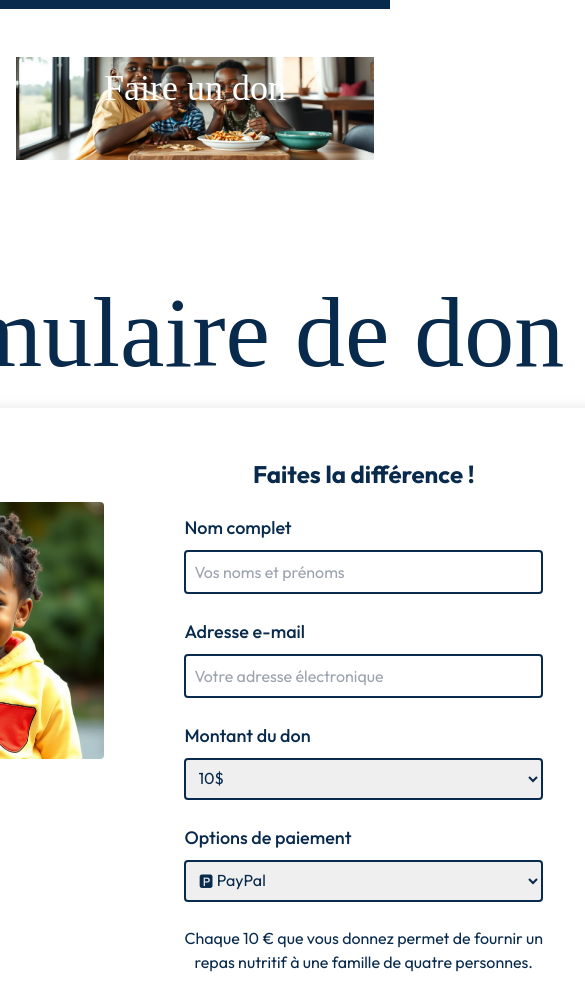
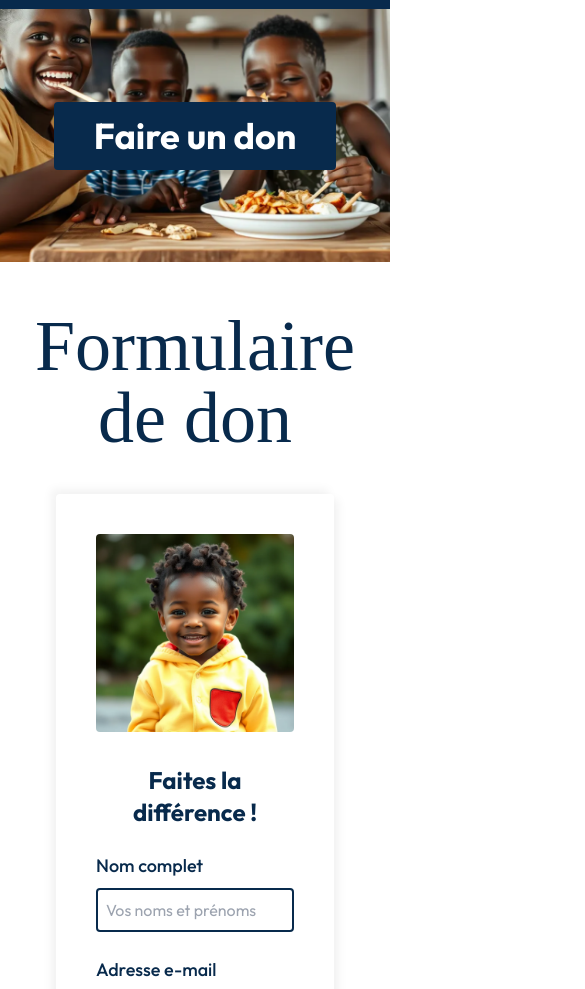
Before and after one commit to KillerBee242/Charity_Hub, a website: page dons/dons.html in a window 390 px wide. Shown: the part 111-1100 px from the top of the page, 585 px wide, since content can reach past the window. Drawn offline with nearby package versions, Linux system fonts and the light colour scheme; a web font is replaced by a local one.

Commit message:
Responsivité

```diff
--- a/dons/dons.css
+++ b/dons/dons.css
@@ -2,7 +2,7 @@ body, footer {
     font-family: outfit;
 }
 
-h1, h2 {
+h2 {
     font-family: Jomhuria;
 }
 #box {
--- a/dons/dons.html
+++ b/dons/dons.html
@@ -38,41 +38,55 @@
         </nav>
 
         <!-- Hero -->
-        <section class="relative">
-            <div class="container mx-auto px-4 py-12">
-                <div class="relative">
-                    <img src="/dons/images/hero_dons.png" alt="dons" class="w-full h-auto object-cover">
+        <section class="relative m-0">
+            <div class="container mx-auto">
+                <div class="relative h-[30vh] sm:h-[30vh] md:h-[40vh] lg:h-[50vh]">
+                    <img
+                        src="/dons/images/hero_dons.png"
+                        alt="dons"
+                        class="w-full h-full object-cover">
                     <div class="absolute inset-0 flex items-center justify-center">
-                        <h1 class="bg-[#082A4C] text-white text-center text-4xl px-20 rounded sm:text-5xl md:text-6xl lg:text-7xl">
-                            <span class="block mb-[-70px] mt-[-40px]">Faire un don</span>
+                        <h1 class="bg-[#082A4C] text-white text-center rounded block px-10 py-4 font-bold text-4xl sm:text-2xl md:text-6xl lg:text-10xl leading-none">
+                            Faire un don
                         </h1>
                     </div>
                 </div>
             </div>
         </section>
 
-        <section class="mt-[50px] mb-[150px] flex justify-center">
-            <div class="">
-                <h2 class="text-[#082A4C] text-center text-[100px] rounded">Formulaire de don</h2>
+        <section class="mt-12 mb-24">
+            <div class="container mx-auto px-4">
+                <h2 class="text-[#082A4C] mb-8 text-center text-7xl sm:text-7xl md:text-9xl lg:text-12xl leading-none">
+                    Formulaire de don
+                </h2>
                 <!-- Form -->
-                <div id="box" class="px-[100px] py-[50px] mx-[100px] flex justify-center items-center rounded">
-                    <div id="picture" class="size-[500px] mr-20">
-                        <img src="/dons/images/don_image.webp" alt="image" class="rounded">
+                <div id="box" class="m-10 p-10 md:p-12 flex flex-col md:flex-row gap-8 md:gap-16 justify-center items-center rounded">
+                    <div id="picture" class="md:w-1/2">
+                        <img
+                            src="/dons/images/don_image.webp"
+                            alt="image"
+                            class="rounded w-full h-auto object-cover">
                     </div>
-                    <div class="text-[#082A4C] space-y-6 w-fit">
+                    <div class="text-[#082A4C] space-y-6 md:w-1/2">
                         <h3 class="text-2xl font-bold text-center">Faites la différence !</h3>
                         <!-- Text fields -->
                         <div>
                             <h4 class="mb-2 font-medium text-lg">Nom complet</h4>
-                            <input type="text" placeholder="Vos noms et prénoms" class="w-full border-[2px] border-[#082A4C] bord rounded px-2 py-2">
+                            <input
+                                type="text"
+                                placeholder="Vos noms et prénoms"
+                                class="w-full border-2 border-[#082A4C] bord rounded px-2 py-2">
                         </div>
                         <div>
                             <h4 class="mb-2 font-medium text-lg">Adresse e-mail</h4>
-                            <input type="text" placeholder="Votre adresse électronique" class="w-full border-[2px] border-[#082A4C] bord rounded px-2 py-2">
+                            <input
+                                type="text"
+                                placeholder="Votre adresse électronique"
+                                class="w-full border-2 border-[#082A4C] bord rounded px-2 py-2">
                         </div>
                         <div>
                             <h4 class="mb-2 font-medium text-lg">Montant du don</h4>
-                            <select name="money" class="w-full border-[2px] border-[#082A4C] bord rounded px-2 py-2 cursor-pointer">
+                            <select name="money" class="w-full border-2 border-[#082A4C] bord rounded px-2 py-2 cursor-pointer">
                                 <option value="1">10$</option>
                                 <option value="2">25$</option>
                                 <option value="3">50$</option>
@@ -81,10 +95,10 @@
                         </div>
                         <div>
                             <h4 class="mb-2 font-medium text-lg">Options de paiement</h4>
-                            <select name="money" class="w-full border-[2px] border-[#082A4C] bord rounded px-2 py-2 cursor-pointer">
-                                <option value="1">🅿 PayPal</option>
-                                <option value="2">Ⓜ MasterCard</option>
-                                <option value="3">🆗 Visa Card</option>
+                            <select name="payment" class="w-full border-2 border-[#082A4C] bord rounded px-2 py-2 cursor-pointer">
+                                <option value="paypal">🅿 PayPal</option>
+                                <option value="mastercard">Ⓜ MasterCard</option>
+                                <option value="visa">🆗 Visa Card</option>
                             </select>
                         </div>
                         <p class="text-center">Chaque 10 € que vous donnez permet de fournir un repas nutritif à une famille de quatre personnes.</p>
```
Also changed, not shown: 1 other file.
